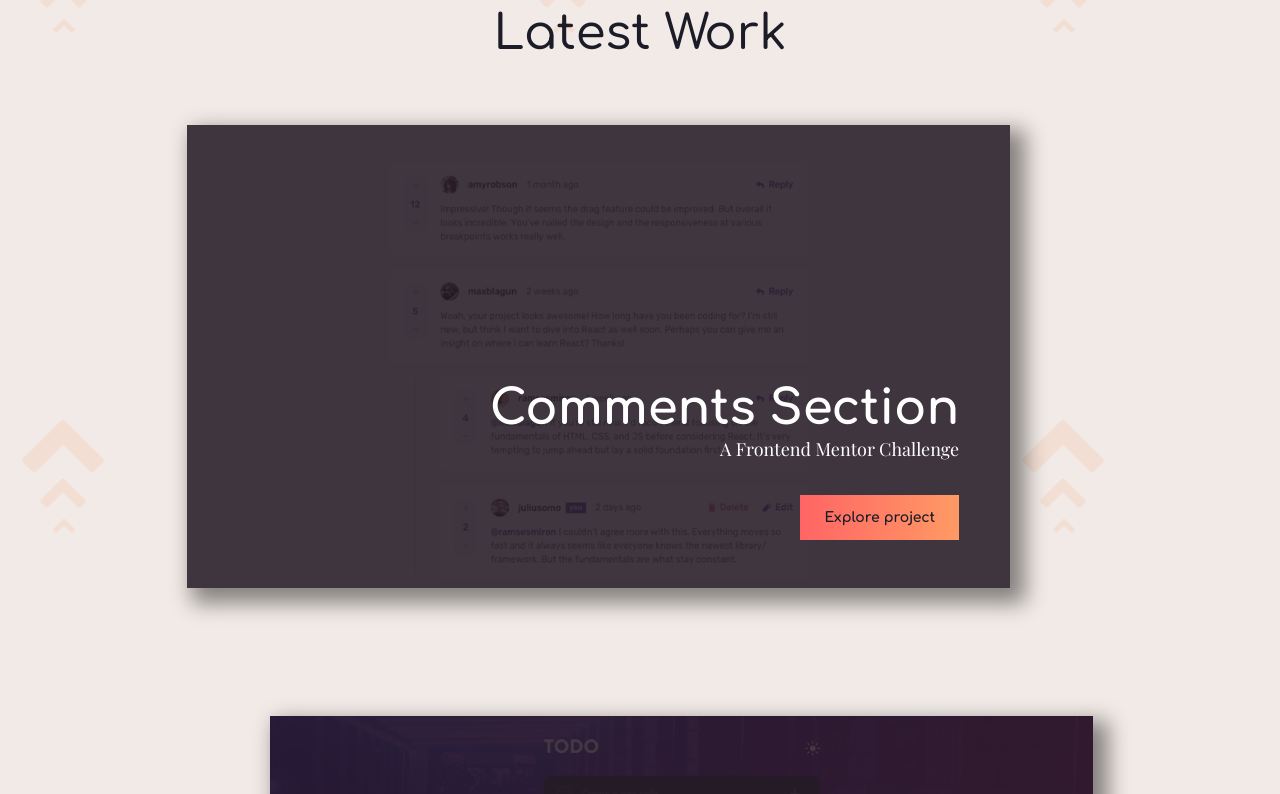
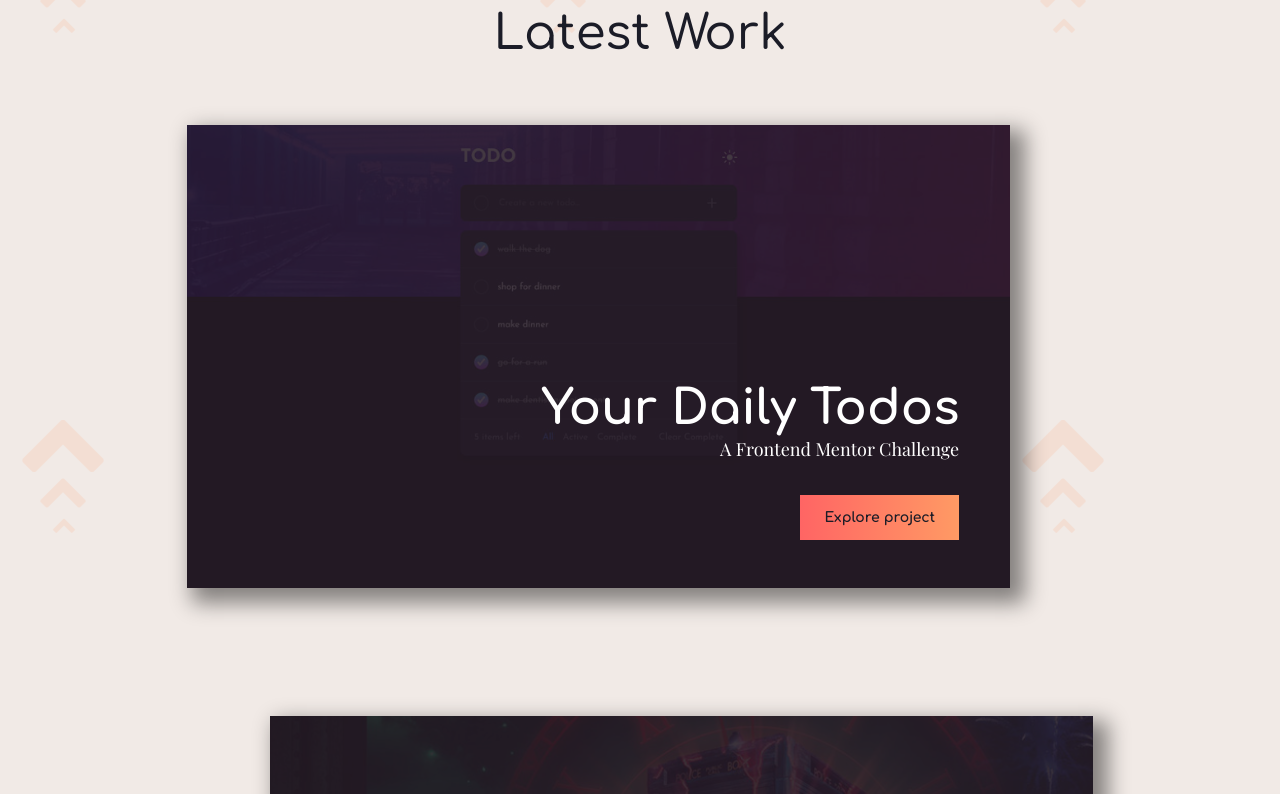
Before and after one commit to Alliemack77/ALPortfolio, a React (Create React App) app: page / in a window 1280 px wide. Shown: the part 1006-1800 px from the top of the page. Built offline with nearby package versions, Linux system fonts and the light colour scheme; a web font is replaced by a local one.

Commit message:
removed comments section for future fix

```diff
--- a/src/App.js
+++ b/src/App.js
@@ -5,7 +5,7 @@ import BeeHive from './pages/BeeHive'
 import Skate from './pages/Skate'
 import Vortex from './pages/Vortex'
 import TodoApp from './pages/TodoApp'
-import CommentsApp from './pages/CommentsApp'
+// import CommentsApp from './pages/CommentsApp'
 import Home from './pages/Home'
 import './scss/main.scss'
 
@@ -20,7 +20,7 @@ function App() {
         <Route path="/the-skate-shop" element={<Skate/>}></Route>
         <Route path="/the-vortex" element={<Vortex/>}></Route>
         <Route path="/your-daily-todos" element={<TodoApp/>}></Route>
-        <Route path="/interactive-comments-section" element={<CommentsApp/>}></Route>
+        {/* <Route path="/interactive-comments-section" element={<CommentsApp/>}></Route> */}
       </Routes>
     </Router>
 
--- a/src/data/caseStudy-data.js
+++ b/src/data/caseStudy-data.js
@@ -4,17 +4,17 @@ import beehiveSmall from '../images/dev-group-sm.jpg'
 import skateSmall from '../images/skate-sm.jpg'
 import vortexSmall from '../images/vortex-sm.jpg'
 import todoApp from '../images/todos-sm.jpg'
-import commentsApp from '../images/comments-sm.jpg';
+// import commentsApp from '../images/comments-sm.jpg';
 
 
 export const caseStudies = [
-    {
-        name: "comments",
-        title: "Comments Section",
-        subtitle: "A Frontend Mentor Challenge",
-        imgSmall: commentsApp,
-        href: "/interactive-comments-section"
-    },
+    // {
+    //     name: "comments",
+    //     title: "Comments Section",
+    //     subtitle: "A Frontend Mentor Challenge",
+    //     imgSmall: commentsApp,
+    //     href: "/interactive-comments-section"
+    // },
     {
         name: "todos",
         title: "Your Daily Todos",
```
